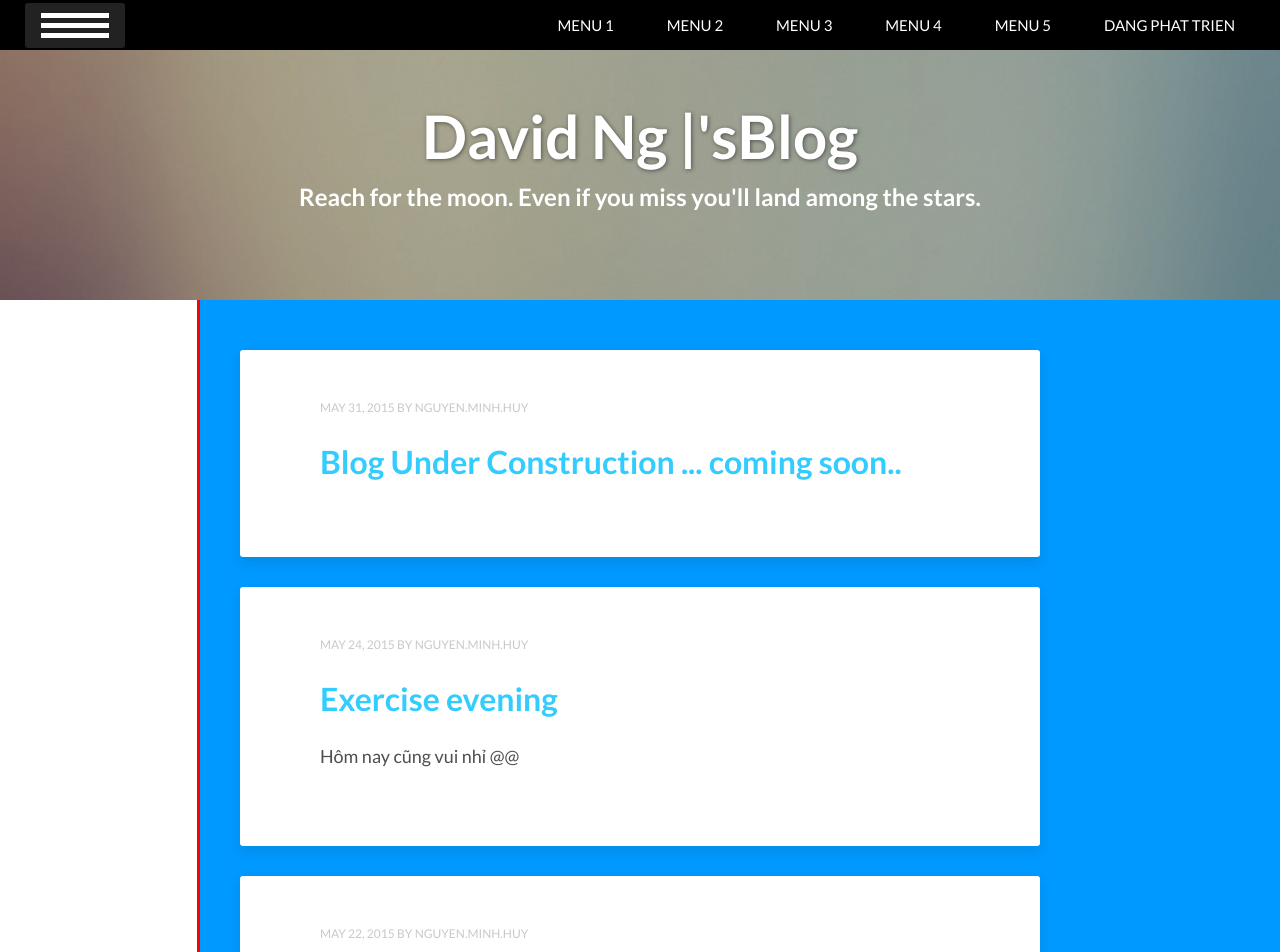
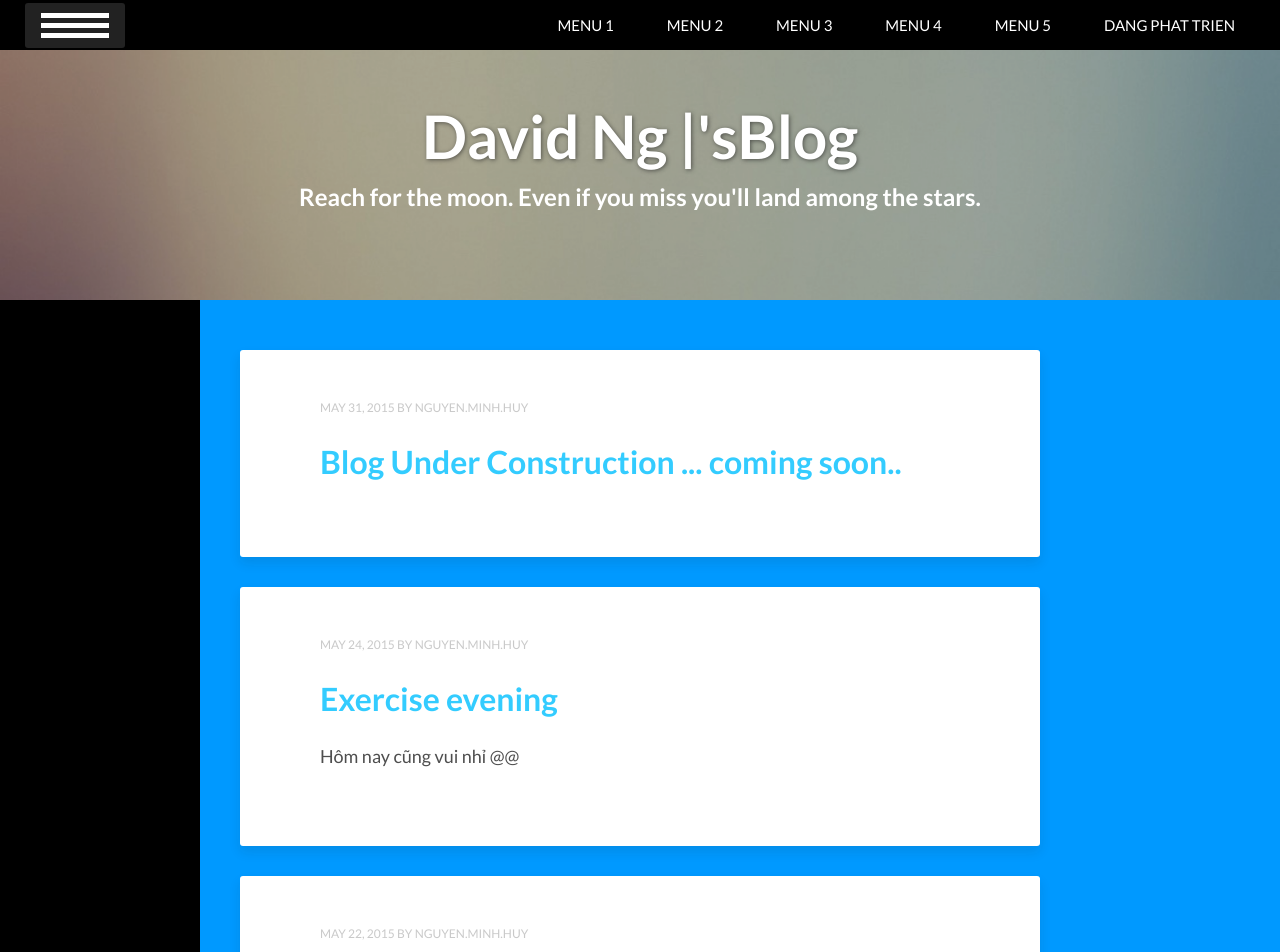
Before and after one commit to vareisen/vareisen.github.io, a Jekyll site: the page built from index.html, in a window 1280 px wide and 1400 px high. Shown: the top 952 px of the window. Built offline with Jekyll 4.4.1, drawn with Linux system fonts in a browser that asks for light colours; the list of posts is cut into pages by our own code; comment, search, counter and statistics services are not loaded.

Commit message:
Update head.html

```diff
--- a/_includes/head.html
+++ b/_includes/head.html
@@ -110,12 +110,12 @@ p.nice_day {
 
 #sidebar {
   position: fixed;
-  background-color: #fff;
+  background-color: #000;
   top: navi-bar-50px;
   left: 0px;
   width: 200px;
   height: 100%;
-  border-right:3px solid #f00;
+  border-right:0px solid #f00;
 }
 
 #content {
@@ -137,6 +137,5 @@ p.nice_day {
 </div>
 <!-- =================================== LEFT SIDE BAR =====================================-->
 <div id="sidebar">
-    <p>hello</p>
-
+    <p style="color: #f00">hello</p>
 </div>
```
